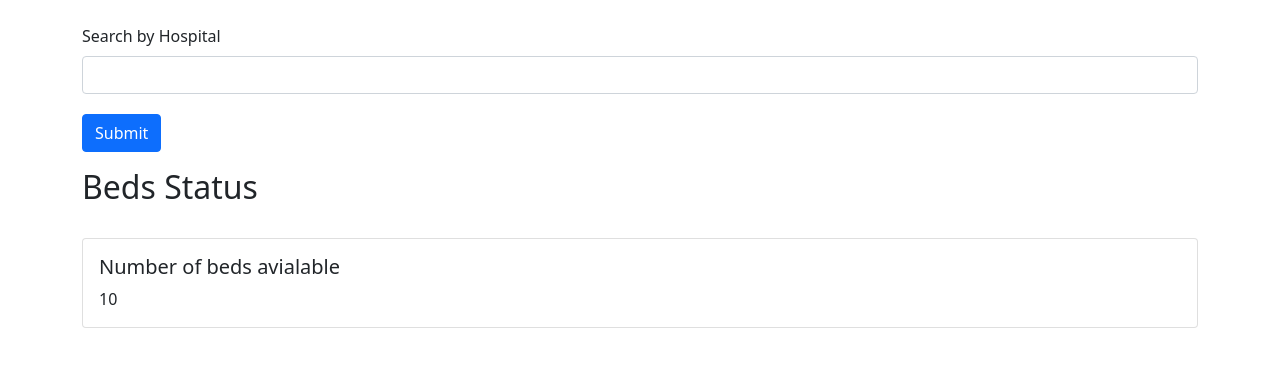
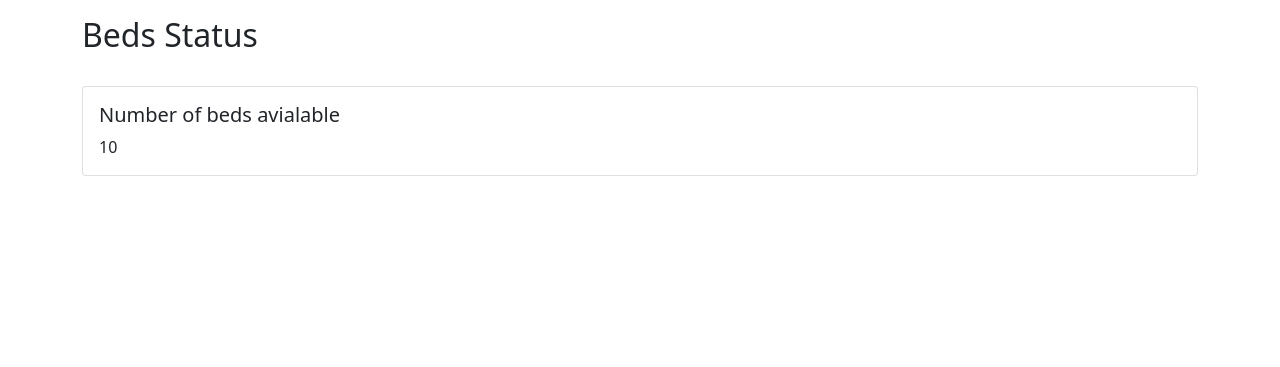
Before and after one commit to bhavyacontractor/G12_Healthcare, a Flask app: page /search_beds/1 in a window 1280 px wide. Shown: the top 367 px of the page. Run offline with Flask 2, Linux system fonts and the light colour scheme; tables that the repository leaves empty hold one stand-in row (values such as "Sample post"); lists and menus that the app fills with data are empty; some libraries are stand-ins or nearby versions.

Commit message:
Update search_beds.html

```diff
--- a/templates/search_beds.html
+++ b/templates/search_beds.html
@@ -13,23 +13,6 @@
     <title>Beds</title>
 </head>
 <body>
-
-    <div class="container" my-3>
-    <form action="/search_beds" method="post">
-      <br>
-      <label class="form-label">Search by Hospital</label>
-      <div class="form-group" style="margin-bottom: 20px;">
-          <SELECT name="hosp_id" id="hosp_id" class="form-control">
-            {% for j in hospital %}
-                <OPTION value={{j[0]}}>{{j[1]}} ( {{j[2]}} )</OPTION>
-            {% endfor %}
-
-          </SELECT>
-          </p>
-      </div>
-        <button type="submit" class="btn btn-primary">Submit</button>
-    </form>
-  </div>
 
   {% if hospBedsDetails|length == 0 %}
 
```
